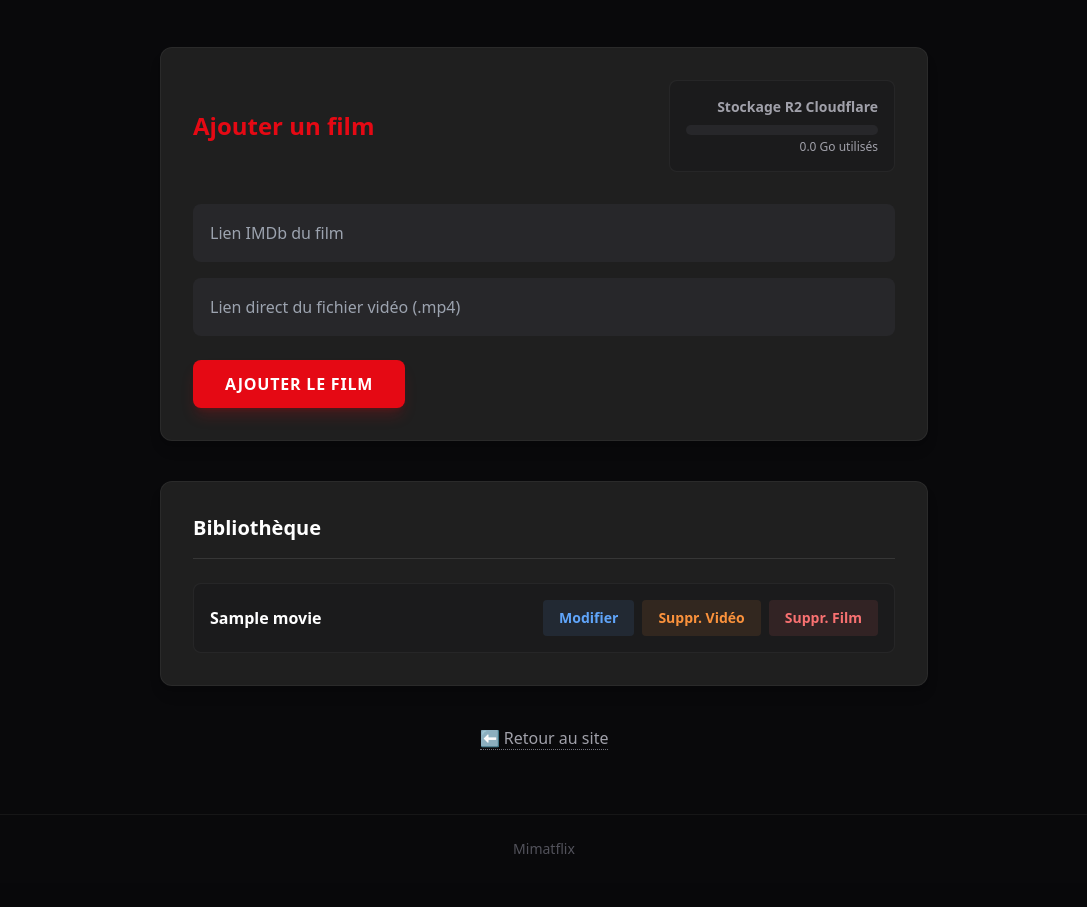
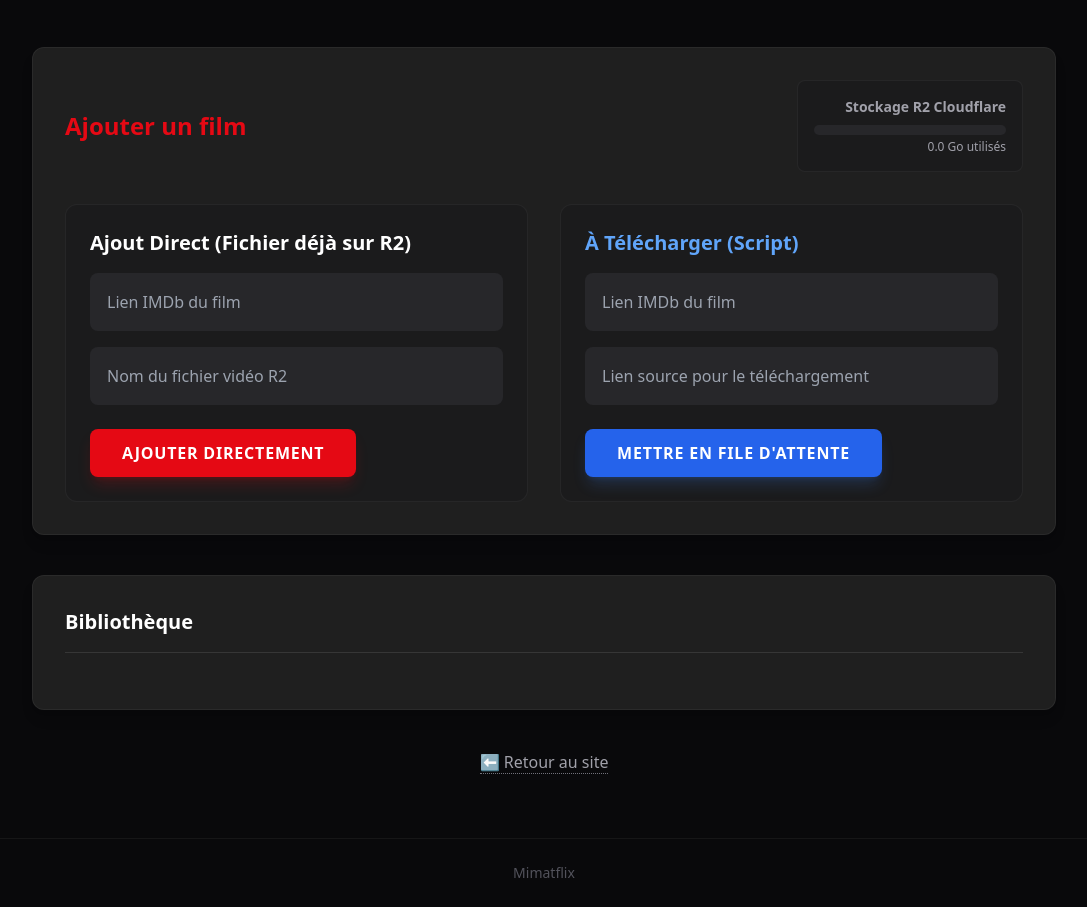
Before and after one commit to rudimah/Mimatflix, a Flask app: page /ADMIN in a window 1280 px wide. Shown: the part 65-972 px from the top of the page, without its empty margins (96-1183 px from the left). Before the commit the page ends 919 px from the top, so only its background shows below. Run offline with Flask 3, Linux system fonts and the light colour scheme; tables that the repository leaves empty or names only in its code hold one stand-in row (values such as "Sample post"); data that the repository does not hold is empty; some libraries are stand-ins or nearby versions.

Commit message:
route pour ajouter des films en attente de telechargement  et route pour ajouer un film qui viens d'être telecharger

```diff
--- a/app.py
+++ b/app.py
@@ -1,5 +1,5 @@
-from flask import Flask, render_template, request, redirect, url_for, abort
-from data import scrape_imdb, load_data, save_movie, update_movie, delete_movie_by_id, get_movie_by_id, delete_video_by_id, get_r2_storage_usage
+from flask import Flask, jsonify, render_template, request, redirect, url_for, abort
+from data import scrape_imdb, load_data, save_movie, update_movie, delete_movie_by_id, get_movie_by_id, delete_video_by_id, get_r2_storage_usage, get_pending_downloads, add_pending_movie, complete_movie_download
 import os
 from dotenv import load_dotenv
 load_dotenv()
@@ -22,26 +22,54 @@
 @app.route(os.environ.get("ADMIN_URL", "/ADMIN"), methods=["GET", "POST"])
 def add_movie():
     movies = load_data()
+    pending_movies = get_pending_downloads() # Pour afficher les téléchargements en cours
 
     usage_bytes = get_r2_storage_usage()
     usage_go = round(usage_bytes / (1024**3), 2)
 
     if request.method == "POST":
+        action = request.form.get("action")
         imdb_url = request.form.get("imdb_url")
-        url = request.form.get("film_url")
 
         try:
             movie = scrape_imdb(imdb_url)
 
-            movie["movie_url"] = url
-            save_movie(movie)
+            if action == "pending":
+                source_link = request.form.get("source_link")
+                add_pending_movie(movie, source_link)
+            else:
+                url = request.form.get("film_url")
+                movie["movie_url"] = url
+                save_movie(movie)
+
             return redirect(url_for("add_movie"))
         except ValueError as e:
-            return render_template("admin.html", movies=movies, error=f"Erreur de scraping: {e}", usage_go=usage_go), 400
+            return render_template("admin.html", movies=movies, pending=pending_movies, error=f"Erreur de scraping: {e}", usage_go=usage_go), 400
         except Exception as e:
-            return render_template("admin.html", movies=movies, error=f"Erreur système: {e}", usage_go=usage_go), 500
+            return render_template("admin.html", movies=movies, pending=pending_movies, error=f"Erreur système: {e}", usage_go=usage_go), 500
 
-    return render_template("admin.html", movies=movies, usage_go=usage_go)
+    return render_template("admin.html", movies=movies, pending=pending_movies, usage_go=usage_go)
+
+
+@app.route("/api/downloads/pending", methods=["GET"])
+def api_get_pending():
+    """L'API appelée par votre script pour voir ce qu'il faut télécharger"""
+    pending = get_pending_downloads()
+    return jsonify(pending), 200
+
+@app.route("/api/downloads/complete", methods=["POST"])
+def api_complete_download():
+    """L'API appelée par votre script quand le téléchargement/upload est terminé"""
+    data = request.get_json()
+
+    id_movie = data.get('id_movie')
+    filename = data.get('filename') # Le nom du fichier sur R2
+
+    if not id_movie or not filename:
+        return jsonify({"error": "id_movie et filename sont requis"}), 400
+
+    complete_movie_download(id_movie, filename)
+    return jsonify({"message": "Film mis à jour avec succès", "id_movie": id_movie}), 200
 
 
 @app.route("/edit/<int:id_movie>", methods=["GET", "POST"])
@@ -56,10 +84,8 @@
 
         try:
             updated_movie_details = scrape_imdb(imdb_url)
-            if "streamtape" in url and "token" not in url:
-                updated_movie_details["movie_url"] = flux_mp4(url)
-            else:
-                updated_movie_details["movie_url"] = url
+
+            updated_movie_details["movie_url"] = url
 
             update_movie(id_movie, updated_movie_details)
             return redirect(url_for("add_movie"))
--- a/data.py
+++ b/data.py
@@ -2,10 +2,8 @@
 from mysql.connector import errorcode
 import os
 import boto3
-import time
 from botocore.client import Config
 from curl_cffi import requests
-from bs4 import BeautifulSoup
 from dotenv import load_dotenv
 load_dotenv()
 
@@ -153,13 +151,61 @@
         return False
 
 
+def add_pending_movie(movie, source_link):
+    conn = get_db_connection()
+    if not conn: return
+
+    cursor = conn.cursor()
+    try:
+        query = (
+            "INSERT INTO movie (title, poster, url, source_link, status) "
+            "VALUES (%s, %s, %s, %s, 'pending')"
+        )
+        cursor.execute(query, (movie["title"], movie["poster"], movie["url"], source_link))
+        conn.commit()
+    except Exception as e:
+        print(f"Erreur lors de l'ajout en attente : {e}")
+        conn.rollback()
+    finally:
+        cursor.close()
+        conn.close()
+
+def get_pending_downloads():
+    conn = get_db_connection()
+    if not conn: return []
+
+    cursor = conn.cursor(dictionary=True)
+    try:
+        cursor.execute("SELECT id_movie, title, source_link FROM movie WHERE status = 'pending'")
+        return cursor.fetchall()
+    finally:
+        cursor.close()
+        conn.close()
+
+def complete_movie_download(id_movie, filename):
+    conn = get_db_connection()
+    if not conn: return
+
+    cursor = conn.cursor()
+    try:
+        query = "UPDATE movie SET movie_url = %s, status = 'available' WHERE id_movie = %s"
+        cursor.execute(query, (filename, id_movie))
+        conn.commit()
+    except Exception as e:
+        print(f"Erreur de mise à jour du téléchargement : {e}")
+        conn.rollback()
+    finally:
+        cursor.close()
+        conn.close()
+
+
 def load_data(limit=None):
     conn = get_db_connection()
     if not conn: return []
 
     cursor = conn.cursor(dictionary=True)
     try:
-        query = "SELECT id_movie, title, poster, url, movie_url FROM movie ORDER BY id_movie DESC"
+        query = "SELECT id_movie, title, poster, url, movie_url FROM movie WHERE status = 'available' OR status IS NULL ORDER BY id_movie DESC"
         if limit:
             query += f" LIMIT {int(limit)}"
 
--- a/templates/admin.html
+++ b/templates/admin.html
@@ -3,7 +3,7 @@
 {% block title %}Admin - Mimatflix{% endblock %}
 
 {% block content %}
-<div class="max-w-3xl mx-auto space-y-10">
+<div class="max-w-5xl mx-auto space-y-10">
 
     <div class="bg-bgCard p-6 sm:p-8 rounded-xl shadow-lg border border-white/5">
         <div class="flex flex-col sm:flex-row items-start sm:items-center justify-between mb-8 gap-4">
@@ -27,11 +27,45 @@
         </div>
         {% endif %}
 
-        <form method="POST" class="flex flex-col gap-4">
-            <input type="text" name="imdb_url" placeholder="Lien IMDb du film" required class="w-full p-4 bg-zinc-800 border border-transparent rounded-lg text-white focus:outline-none focus:bg-zinc-700 focus:border-b-2 focus:border-b-primary transition-colors">
-            <input type="text" name="film_url" placeholder="Lien direct du fichier vidéo (.mp4)" required class="w-full p-4 bg-zinc-800 border border-transparent rounded-lg text-white focus:outline-none focus:bg-zinc-700 focus:border-b-2 focus:border-b-primary transition-colors">
-            <button type="submit" class="self-start px-8 py-3 bg-primary hover:bg-primaryHover text-white rounded-lg font-bold uppercase tracking-wider transition-colors mt-2 shadow-lg shadow-primary/20">Ajouter le film</button>
-        </form>
+        <div class="grid grid-cols-1 md:grid-cols-2 gap-8">
+            <div class="bg-zinc-900/50 p-6 rounded-xl border border-white/5">
+                <h2 class="text-xl font-bold mb-4">Ajout Direct (Fichier déjà sur R2)</h2>
+                <form method="POST" class="flex flex-col gap-4">
+                    <input type="hidden" name="action" value="direct">
+                    <input type="text" name="imdb_url" placeholder="Lien IMDb du film" required class="w-full p-4 bg-zinc-800 border border-transparent rounded-lg text-white focus:outline-none focus:bg-zinc-700 focus:border-b-2 focus:border-b-primary transition-colors">
+                    <input type="text" name="film_url" placeholder="Nom du fichier vidéo R2" required class="w-full p-4 bg-zinc-800 border border-transparent rounded-lg text-white focus:outline-none focus:bg-zinc-700 focus:border-b-2 focus:border-b-primary transition-colors">
+                    <button type="submit" class="self-start px-8 py-3 bg-primary hover:bg-primaryHover text-white rounded-lg font-bold uppercase tracking-wider transition-colors mt-2 shadow-lg shadow-primary/20">Ajouter directement</button>
+                </form>
+            </div>
+
+            <div class="bg-zinc-900/50 p-6 rounded-xl border border-white/5">
+                <h2 class="text-xl font-bold mb-4 text-blue-400">À Télécharger (Script)</h2>
+                <form method="POST" class="flex flex-col gap-4">
+                    <input type="hidden" name="action" value="pending">
+                    <input type="text" name="imdb_url" placeholder="Lien IMDb du film" required class="w-full p-4 bg-zinc-800 border border-transparent rounded-lg text-white focus:outline-none focus:bg-zinc-700 focus:border-b-2 focus:border-b-blue-500 transition-colors">
+                    <input type="text" name="source_link" placeholder="Lien source pour le téléchargement" required class="w-full p-4 bg-zinc-800 border border-transparent rounded-lg text-white focus:outline-none focus:bg-zinc-700 focus:border-b-2 focus:border-b-blue-500 transition-colors">
+                    <button type="submit" class="self-start px-8 py-3 bg-blue-600 hover:bg-blue-500 text-white rounded-lg font-bold uppercase tracking-wider transition-colors mt-2 shadow-lg shadow-blue-500/20">Mettre en file d'attente</button>
+                </form>
+            </div>
+        </div>
+
+        {% if pending %}
+        <div class="mt-8 border-t border-white/10 pt-6">
+            <h3 class="text-lg font-semibold text-zinc-300 mb-3">En file d'attente ({{ pending|length }}) :</h3>
+            <div class="flex flex-wrap gap-2">
+                {% for p in pending %}
+                <div class="flex items-center px-3 py-1 bg-blue-900/40 border border-blue-500/30 text-blue-300 rounded-full text-sm">
+                    <span>{{ p.title }} (ID: {{ p.id_movie }})</span>
+
+                    <form method="POST" action="{{ url_for('delete_movie', id_movie=p.id_movie) }}" class="inline m-0 ml-2" onsubmit="return confirm('Annuler ce téléchargement en attente ?')">
+                        <input type="hidden" name="_method" value="DELETE">
+                        <button type="submit" class="text-red-400 hover:text-red-300 font-bold" title="Retirer de la file">✖</button>
+                    </form>
+                </div>
+                {% endfor %}
+            </div>
+        </div>
+        {% endif %}
     </div>
 
     <div class="bg-bgCard p-6 sm:p-8 rounded-xl shadow-lg border border-white/5">
```
